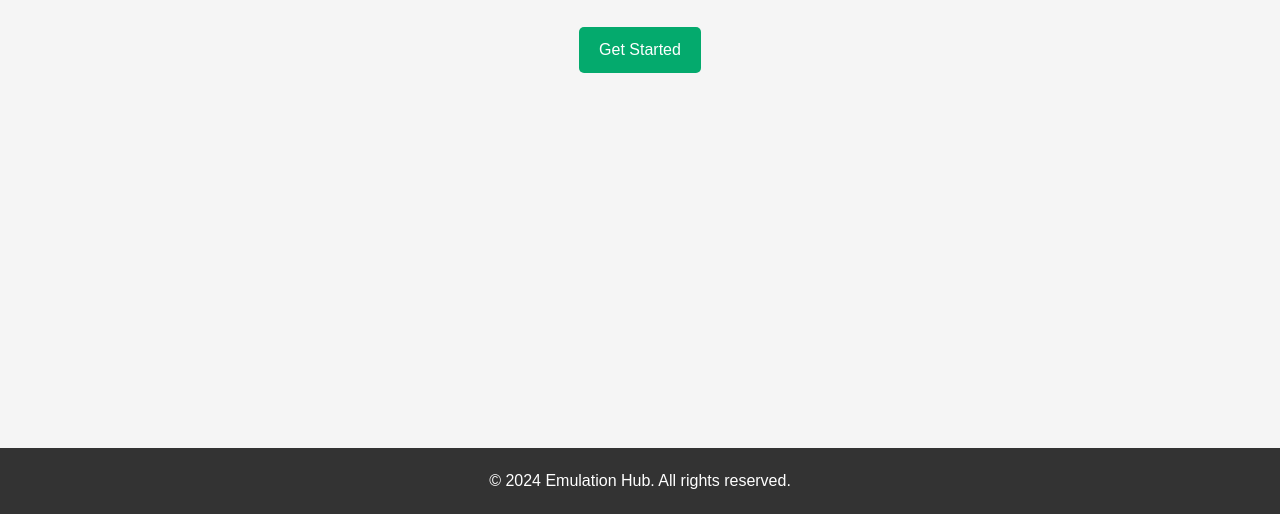
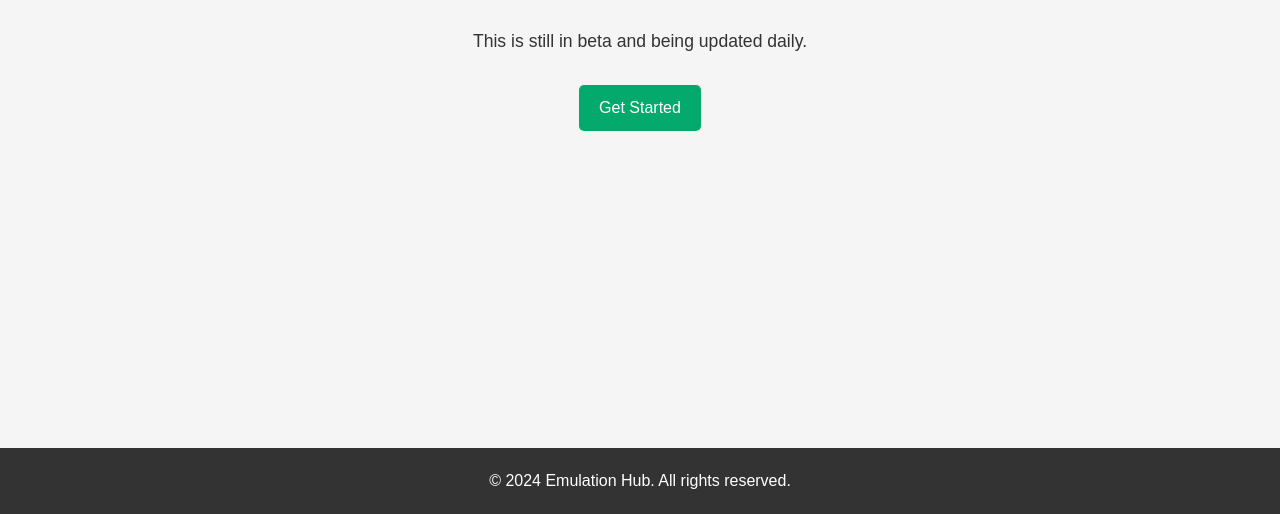
Before and after one commit to roblox1111/Emulation-Hub, a plain HTML site: page index.html in a window 1280 px wide. Shown: the part 286-800 px from the top of the page. Drawn offline with Linux system fonts and the light colour scheme.

Commit message:
text update

```diff
--- a/index.html
+++ b/index.html
@@ -24,6 +24,7 @@
         <div class="container typewriter">
             <h2>Welcome to the Emulation Hub!</h2>
             <p>Explore our collection of emulators and relive the classics.</p>
+            <P>This is still in beta and being updated daily.</P>
             <a href="emulators.html" class="btn">Get Started</a>
         </div>
     </section>
```
